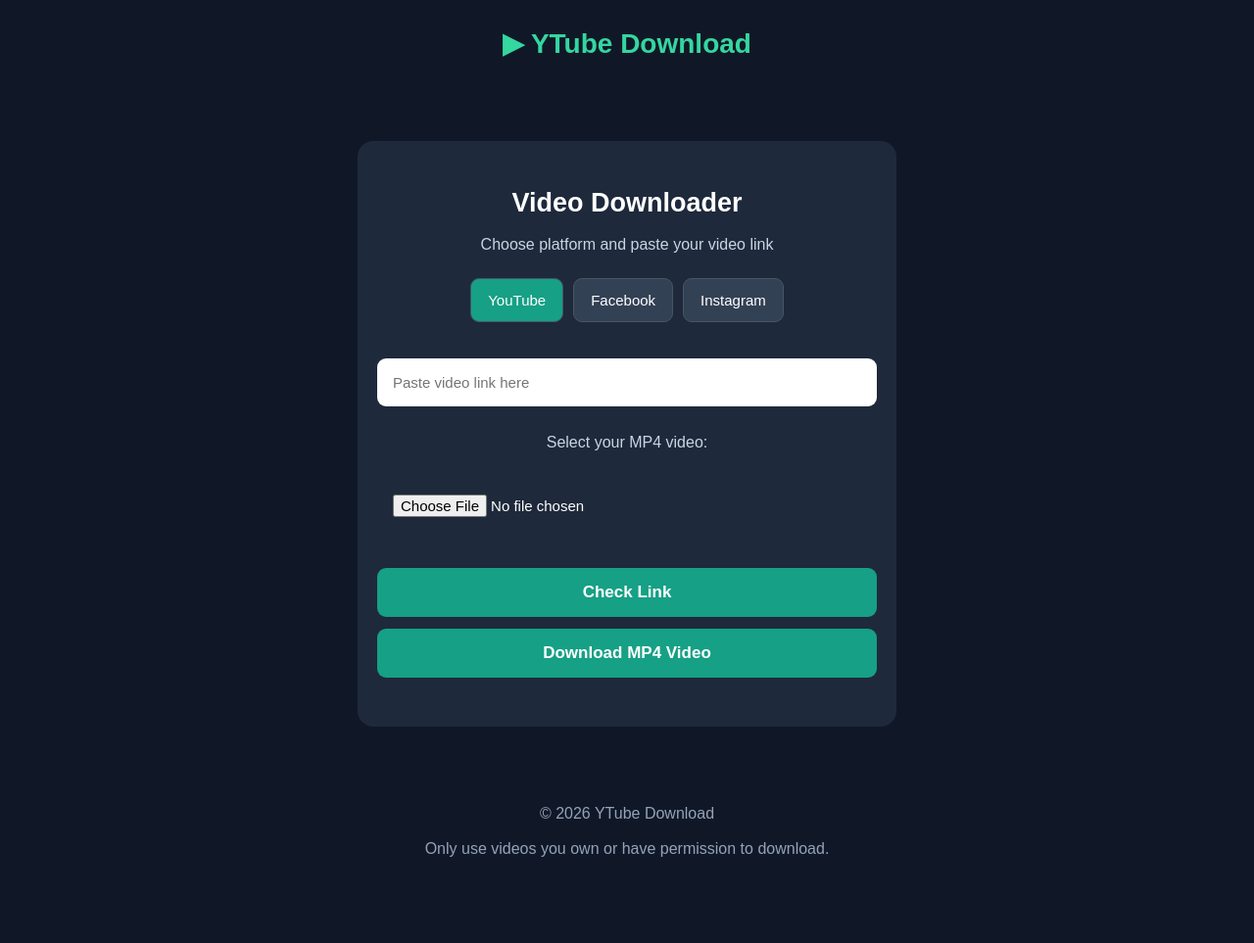
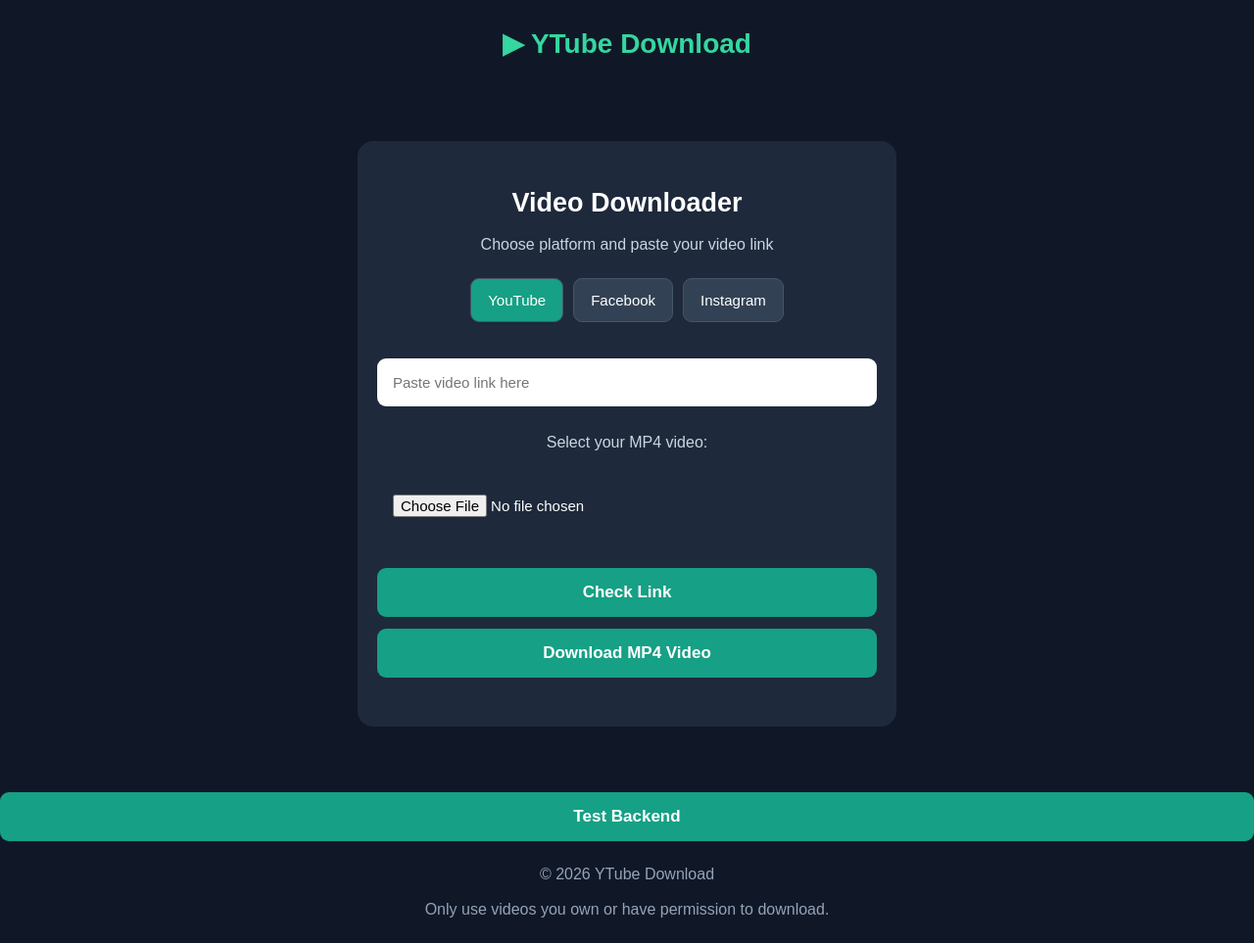
Before and after one commit to ytube155/YTube-download, a plain HTML site: page index.html in a window 1280 px wide. Shown: the whole page at 98% size. Before the commit the page ends 901 px from the top, so only its background shows below. Drawn offline with Linux system fonts and the light colour scheme.

Commit message:
Update index.html

```diff
--- a/index.html
+++ b/index.html
@@ -134,6 +134,9 @@ Download MP4 Video
 
 <div id="message"></div>
 </div>
+  <button class="mainbtn" onclick="testBackend()">
+Test Backend
+</button>
 
 <footer>
 © 2026 YTube Download
```
